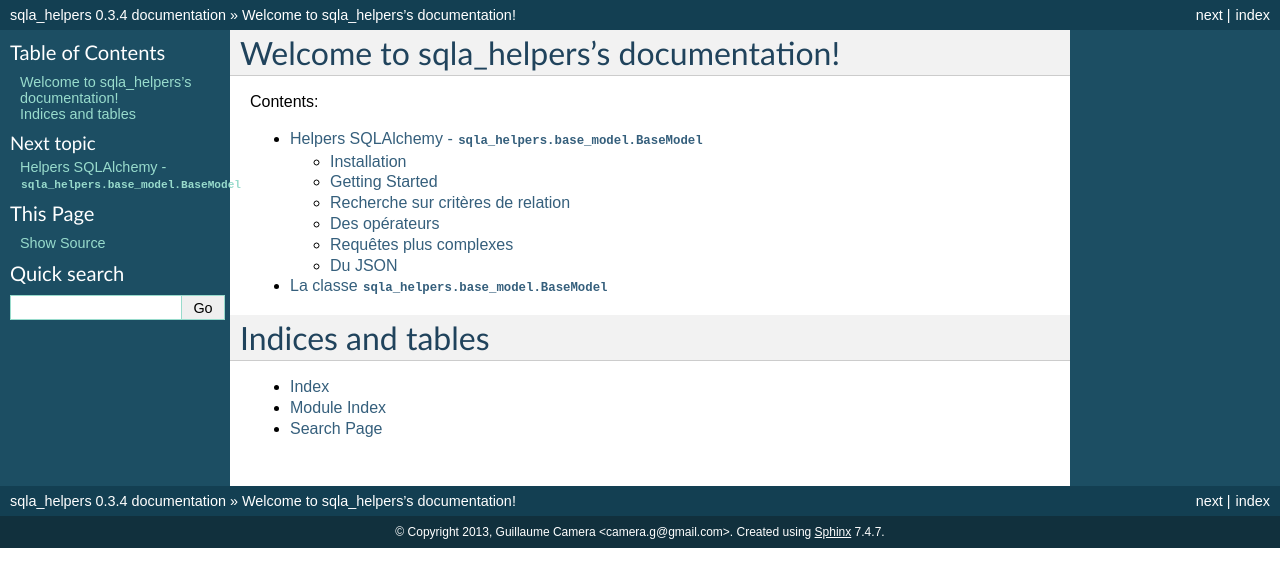
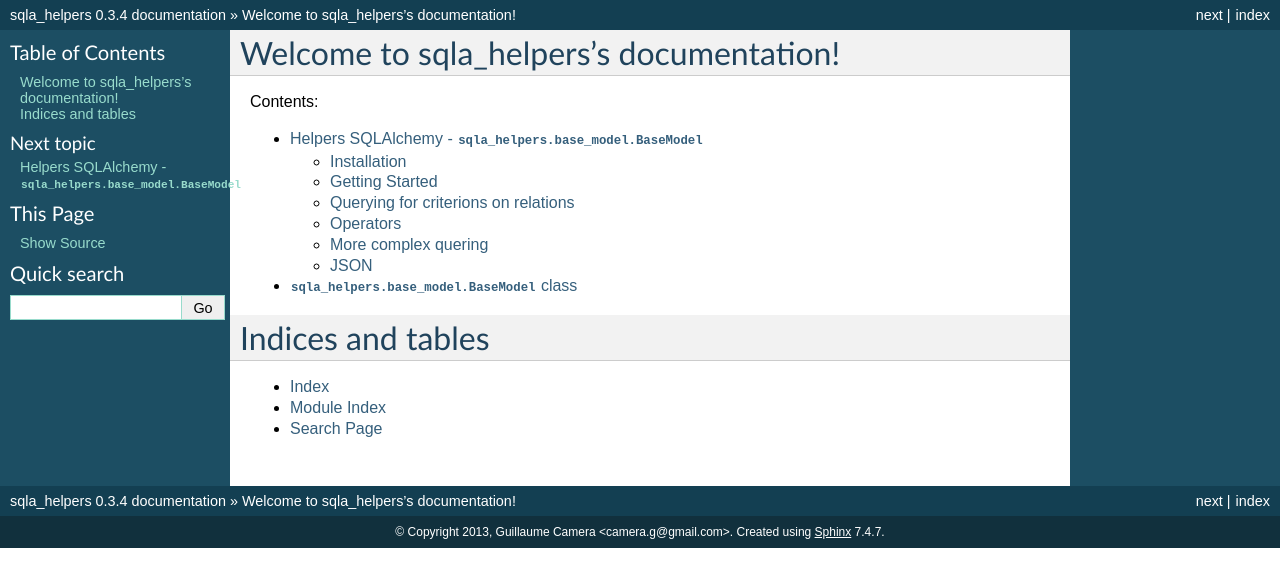
Before and after one commit to moumoutte/sqla_helpers, a Sphinx documentation site: the page built from doc/index.rst, in a window 1280 px wide. Shown: the top 587 px of the page. Built offline with Sphinx 7.4.7, drawn with Linux system fonts in a browser that asks for light colours; some of the changed lines change nothing that is shown.

Commit message:
translation of doc/sqla_helpers.rst done

```diff
--- a/doc/sqla_helpers.rst
+++ b/doc/sqla_helpers.rst
@@ -25,14 +25,11 @@
 Getting Started
 ----------------
 
-:class:`sqla_helpers.base_model.BaseModel` a pour but d'instrumenter la syntaxe d'SQLAlchemy pour
-fournir à l'utiliseur final, des méthodes simplifiées permettant la récupération
-d'objets en base.
+The purpose :class:`sqla_helpers.base_model.BaseModel` is to implement the `SQLAlchemy` syntax with simplified methods for querying.
 
-:class:`sqla_helpers.base_model.BaseModel` est une classe qui est utilisable en tant que Mixin, elle
-n'hérite d'aucune classe et elle n'est pas à sous-classer.
-Pour avoir accès aux méthodes dans un modèle, il faut alors déclarer une table
-comme ceci:
+
+:class:`sqla_helpers.base_model.BaseModel` is to be use in a mixin class. this class inherits from nothing and shouldn't be inherited.
+For access method from model, Table need to be implement as bellow:
 
 .. code-block:: python
 
@@ -51,12 +48,10 @@
         model_id = ... # Clef étrangère sur MyModel
 
 
-La classe :class:`DeclarativeBase` est la classe générée par la fonction
-:func:`declarative_base` d'SQLAlchemy.
+The :class:`DeclarativeBase` class if generated by :func:`declarative_base` function from `SQLAlchemy`.
 
-Il est également possible d'utiliser :class:`sqla_helpers.base_model.BaseModel` comme paramètre `cls` de la fonction :func:`declarative_base`.
-Et ainsi on peut se passer de l'utilisation de la classe comme Mixin.
-
+:class:`sqla_helpers.base_model.BaseModel` class can be use as `cls` parameter in :func:`declarative_base`
+function. This prevents the mixin use of the class.
 
 .. code-block:: python
 
@@ -71,36 +66,33 @@
         # ...
 
 
-:class:`sqla_helpers.base_model.BaseModel` attend une manière de récupérer une session quand une requête est effectuée.
-Pour ce faire, elle fait appel à la fonction stockée dans l'attribut :attr:`sqla_helpers.base_model.BaseModel.sessionmaker`.
-Ainsi, lors de l'initialisation de l'application, il faut stocker un
-sessionmaker dans la classe, grâce à la méthode
-`sqla_helpers.base_model.BaseModel.register_sessionmaker`
+:class:`sqla_helpers.base_model.BaseModel` need a to have a method for getting a session when querying is done.
+For this purpose, the class use the stored function in :attr:`sqla_helpers.base_model.BaseModel.sessionmaker`.:
+So a sessionmaker is need to be stored using the `sqla_helpers.base_model.BaseModel.register_sessionmaker` method
 
 .. code-block:: python
 
-    # Initialisation de l'application
+    # Application's initialization
     def main():
         # ...
         BaseModel.register_sessionmaker(scoped_session(sessionmaker(bind=engine)))
         # ...
 
-
-Pour passer une session globale, il suffit simplement que la fonction passée à :attr:`sqla_helpers.base_model.BaseModel.sessionmaker`
-renvoie la référence sur la session globale
+For a global session, the function set in  :attr:`sqla_helpers.base_model.BaseModel.sessionmaker` should return
+a reference to a global session.
 
 .. code-block:: python
 
     from somwhere import DBSession
 
-    # Initialisation de l'application
+    # Application's initialization
     def main():
         # ...
         BaseModel.register_sessionmaker(lambda: DBSession)
         # ...
 
 
-Cas d'utilisation simple :
+Basic use case :
 
 .. code-block:: python
 
@@ -116,12 +108,11 @@
     []
 
 
-* :meth:`sqla_helpers.base_model.BaseModel.all` ramène l'ensemble des objets en base.
-* :meth:`sqla_helpers.base_model.BaseModel.filter` ramène les objets correspondants aux critères donnés sous forme de liste.
-* :meth:`sqla_helpers.base_model.BaseModel.get` ramène un unique élément correspond aux critères données.
+* :meth:`sqla_helpers.base_model.BaseModel.all` returns all database objects
+* :meth:`sqla_helpers.base_model.BaseModel.filter` returns a list of matching objects.
+* :meth:`sqla_helpers.base_model.BaseModel.get` return an uniq maching object.
 
-On peut bien évidemment enchaîner les critères de recherche qui seront pris en
-compte avec un opérateur `&&` (ET) logique.
+Querying criterions can be chained with an `&&` (logical and) operator.
 
 .. code-block:: python
 
@@ -131,81 +122,75 @@
     [<MyOtherModel object at 0x2c19d90>]
 
 
-Recherche sur critères de relation
-----------------------------------
+Querying for criterions on relations
+------------------------------------
 
-Les critères de recherche valides pour une classe sont définies par ses
-attributs (Pour MyOtherModel ça sera `id`, `name`, `model_id`).
+Valid quering criterions for a class ared definied by the class attributes.
+IE : in case of `MyOtherModel`, criterions can be `id`, `name` and `model_id`.
 
-Cela est également valable pour le relation SQLAlchemy.
+This still true for a Sqlachemy relation.
 
-Par exemple, on peut rechercher tous les MyModel dont le MyOtherModel a pour nom
-'toto'
+IE: quering all `MyModel` witch `MyOtherModel` have a name 'foo'.
 
 .. code-block:: python
 
-    >>> MyModel.filter(awesome_attr__name='toto')
+    >>> MyModel.filter(awesome_attr__name='foo')
     [<MyModel object at 0x2c19d90>]
 
 
-On peut même rechercher suivant un objet complet.
+Quering a with entire object.
 
 .. code-block:: python
 
-    >>> otherModel = MyOtherModel.get(name='toto')
+    >>> otherModel = MyOtherModel.get(name='foo')
     >>> MyModel.filter(awesome_attr=otherModel)
     [<MyModel object at 0x2c19d90>]
 
 
-Le séparateur `__` (double underscore) permet de faire la séparation entre les
-différentes entités sollicitées.
+The `__` separator (double underscore) permits to split between the differents entities.
 
-La recherche par les attributs des relations peut se faire en profondeur.
-Imaginons que `MyOtherObject` est un attribut `other_attr` qui est en relation
-avec un objet MyOtherOtherObject.
+Quering with relation`s attributes can be recursive.
+If `MyOtherObject` have an `other_attr` attribute which is in relation with a `MyOtherOtherObject` object.
 
-Il est alors possible de rechercher tous les MyModel dont le MyOtherObject a un
-MyOtherOtherObject dont le nom est 'toto'.
+Quering all `MyModel` which a `MyOtherObject` has `MyOtherOtherObject` has a `name` attribute is 'foo'.
 
 .. code-block:: python
 
-    >>> MyModel.filter(awesome_attr__other_attr__name='toto')
+    >>> MyModel.filter(awesome_attr__other_attr__name='foo')
     [<MyModel object at 0x2c19d90>]
 
 
 
-Des opérateurs
---------------
+Operators
+---------
 
-Il est possible de spécifier d'autres critères que ceux d'égalités. En séparant
-encore une fois, avec des '__' (doubles underscores) et en mettant le nom de
-l'opérateur à la fin du critère.
+Others criterions  than equality can be used. These criterions sould be writen
+with the attribute name following '__' (double underscore) and name of the operator.
 
-Par exemple, si l'on veut tous les MyModel qui n'ont PAS pour id la valeur 2.
+IE: if all `MyModel` which `id` is different from 2 are wanted:
 
 .. code-block:: python
 
     >>> MyModel.filter(id__not=2)
     []
 
-Les opérateurs disponibles sont :
+Available operatores are:
 
-* 'not': Non-égal
-* 'lt': inférieur
-* 'le': Inférieur ou égal
-* 'gt': Plus grand
-* 'gte': Plus grand ou égal
-* 'in': Contenu dans (Le paramètre de recherche doit-être une liste)
-* 'like': opérateur SQL LIKE
-* 'ilike': opérateur SQL ILIKE
+* 'not': Non-equal,
+* 'lt': letter than,
+* 'le': letter or equals than,
+* 'gt': gretter than,
+* 'gte': gretter or equal than,
+* 'in': in a list,
+* 'like': SQL `LIKE` operator,
+* 'ilike': SQL `ILIKE` operator.
 
 
-Requêtes plus complexes
------------------------
+More complex quering
+--------------------
 
-Toujours sur le modèle de Django, :mod:`sqla_helpers` fournit un :class:`sqla_helpers.logical.Q` object afin de pouvoir réaliser des opération un peu plus complexes
-Le :class:`sqla_helpers.logical.Q` object est capable de prendre ne compte la
-syntaxe sqla_helpers.
+In the Django spirit, :mod:`sqla_helpers` provide a :class:`sqla_helpers.logical.Q` object for more complex quering.
+The :class:`sqla_helpers.logical.Q` object can use the :mod:`sqla_helpers' syntax.
 
 .. code-block:: python
 
@@ -214,7 +199,8 @@
     <sqla_helpers.logical.Q at 0x2376cd0>
 
 
-Ces objets sont transmissibles aux méthodes de recherches de la classe
+These objects are usable as criterions for query.
+
 :class:`sqla_helpers.base_model.BaseModel`
 
 .. code-block:: python
@@ -222,10 +208,9 @@
     >>> Treatment.get(Q(id=2))
     >>> <sqlalchemy_test.models.Treatment at 0x2388690>
 
-L'avantage de ces objets, c'est qu'ils permettent de décrire des conditions
-logiques SQL à travers une syntaxe python.
+The purpose of these objects is to permit SQL logical conditions in a python syntax.
 
-Si l'on veut les traitments qui ont pour id 2 OU le status à pour nom 'KO'
+If all `Treatment` objects which have an `id` == 2 or a `Status` name == 'KO' are wanted.
 
 .. code-block:: python
 
@@ -233,7 +218,7 @@
     [<sqlalchemy_test.models.Treatment at 0x2388690>, <sqlalchemy_test.models.Treatment at 0x23837d0>]
 
 
-Si l'on veut tous les traitments qui n'ont pas pour id 2
+For getting, all `Treatment` objects  with an `id' attribute different than 2 :
 
 .. code-block:: python
 
@@ -241,7 +226,7 @@
     [<sqlalchemy_test.models.Treatment at 0x2383450>, <sqlalchemy_test.models.Treatment at 0x23837d0>,
       <sqlalchemy_test.models.Treatment at 0x23886d0> ]
 
-Mais on peut également enchainer les opérations logiques
+Logical operators can be chained :
 
 .. code-block:: python
 
@@ -257,14 +242,13 @@
     >>> [<sqlalchemy_test.models.Treatment at 0x2388690>]
 
 
-Du JSON
--------
+JSON
+----
 
-Souvent dans les applications web, le client et le serveur communique par l'intermédiaire du format JSON.
-Pour faciliter les opérations de chargement, :mod:`sqla_helpers` fournit des
-méthodes permettant de charger des objets modèles depuis un dictionnaire python ou bien de générer un dictionnaire depuis un objet modèle SQLALchemy.
+Often in web oriented applications, client and server exchange with JSON format.
+In a purpose of easier loading, :mod:`sqla_helpers` furnish methods for loading from a regular python dictionary or a SQLAlchemy model object.
 
-La méthode :meth:`sqla_helpers.base_model.BaseModel.dump` permet la génération d'un dictionnaire qui est transformable en JSON.
+The :meth:`sqla_helpers.base_model.BaseModel.dump` method permit a JSON compatible dictionnary.
 
 .. code-block:: python
 
@@ -280,12 +264,11 @@
         }
 
 
-Et la méthode de classe `sqla_helpers.base_model.BaseModel.load` qui permet d'instancier des objets à partir d'un dictionnaire.
-Le passage par dictionnaire est sensé faciliter l'accès aux données en JSON ou bien générer du JSON depuis le
-dictionnaire.
+The method `sqla_helpers.base_model.BaseModel.load` can construct object from a dictionnary.
+The meaning of use a dictionnary is to facillitate access to data in JSON or generate JSON frpm dictionnary.
 
-Pour le chargement d'un objet, les objets sont récupérés en base si les attributs composant la clef primaire
-sont trouvés dans le dictionnaire. Sinon, une nouvelle instance est créée.
+Objects are getting from database if primary key attributes are found on the dictionnary. Otherwise new object
+are created.
 
 .. code-block:: python
 
@@ -295,7 +278,7 @@
         >>> t.id
         7
         >>> t.status.name
-        'Sacre status !'
+        'Holy status !'
         >>> t.status.id
         7
         >>> t = Treatment.load({'id': 7, 'name': 'hello'})
@@ -306,7 +289,7 @@
         {
                 'id': 7,
                 'name': u'hello',
-                'status': {'id': 7, 'name': u'Sacre status !'},
+                'status': {'id': 7, 'name': u'Holy status !'},
                 'status_id': 7
         }
         >>> tr = Treatment.load(t.dump())
@@ -318,10 +301,10 @@
         {
                 'id': 7,
                 'name': u'hello',
-                'status': {'id': 7, 'name': u'Sacre status !'},
+                'status': {'id': 7, 'name': u'Holy status !'},
                 'status_id': 7
         }
-        >>> tr = Treatment.load({'name': 'nouveau traitmente', 'status': {'name': 'nouveau status'}})
+        >>> tr = Treatment.load({'name': 'new treatment', 'status': {'name': 'new status'}})
         >>> tr.id
         None
         >>> tr.status.id
@@ -334,7 +317,7 @@
         8
 
 
-La classe :class:`sqla_helpers.base_model.BaseModel`
-====================================================
+:class:`sqla_helpers.base_model.BaseModel` class
+================================================
 
 .. automodule:: sqla_helpers.base_model
```
